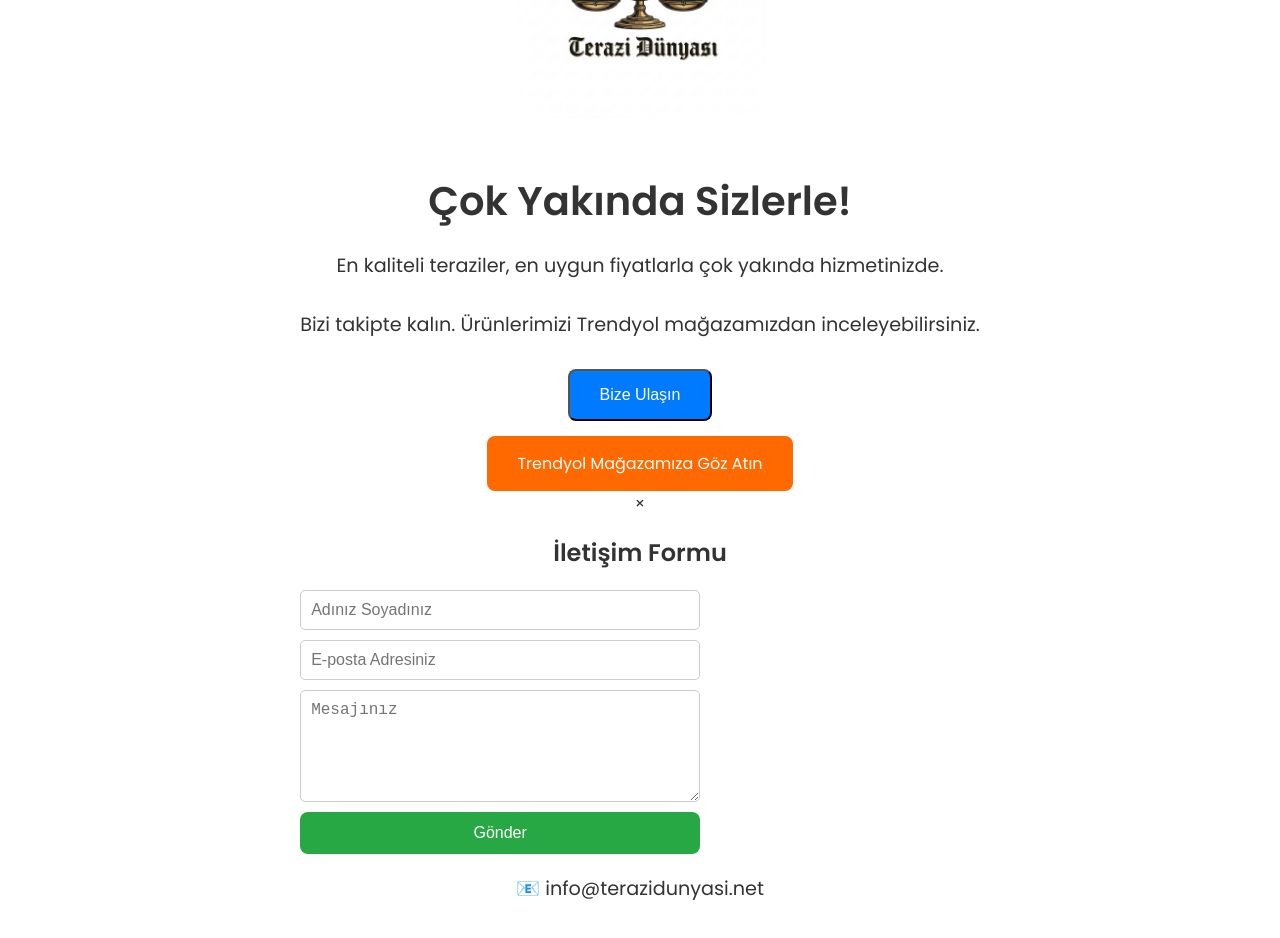
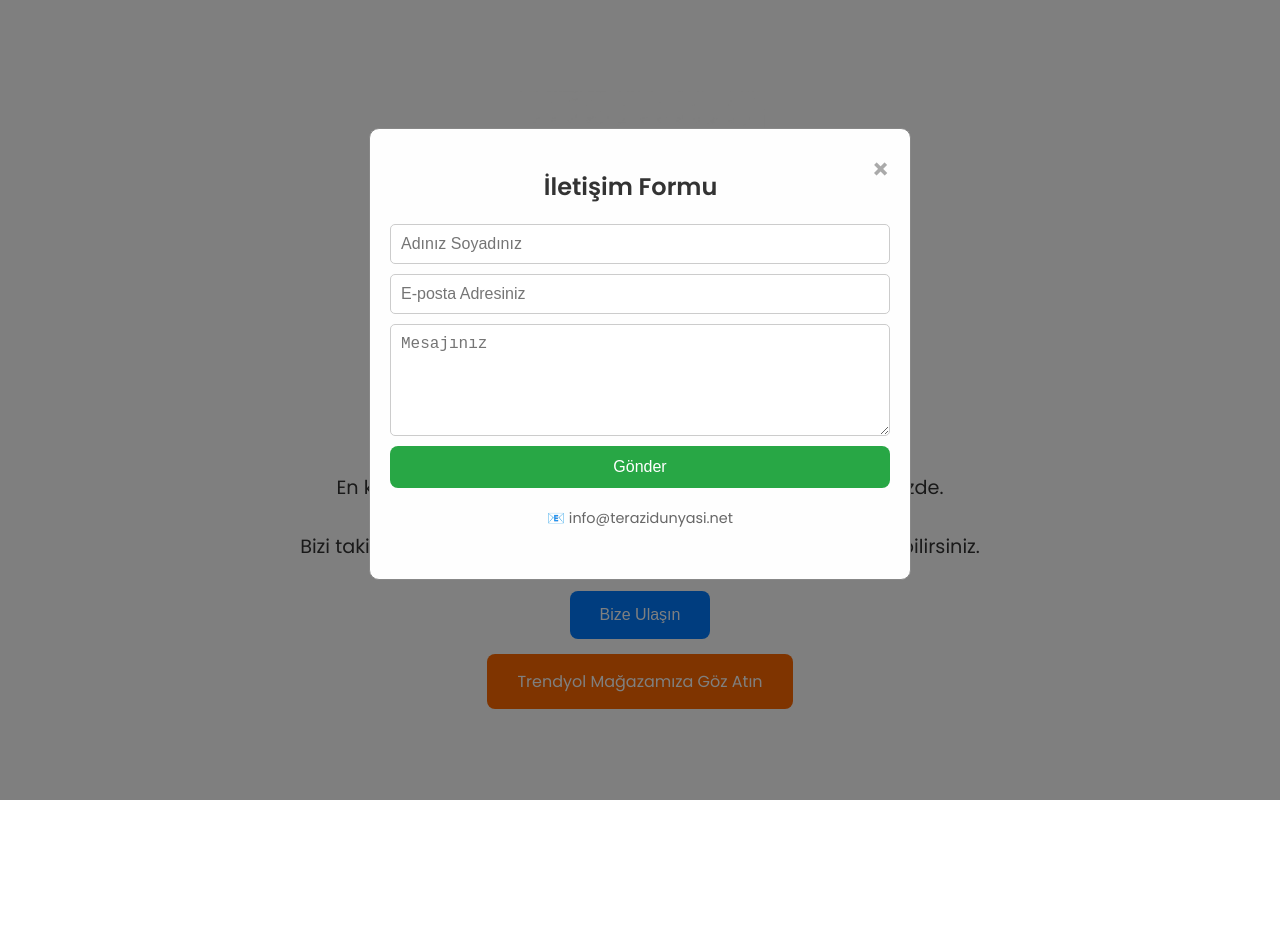
Before and after one commit to UfukAltay/terazidunyasi-net, a plain HTML site: page index.html in a window 1280 px wide. Both pictures are taken after a click on the button "Bize Ulaşın". After the commit the page ends 800 px from the top, so only its background shows below. Drawn offline with Linux system fonts and the light colour scheme; files that its build step writes are made by us from their sources; files whose address does not match are found by name.

Commit message:
Add files via upload

```diff
--- a/assets/style.css
+++ b/assets/style.css
@@ -51,6 +51,8 @@ p {
     background-color: #007BFF;
     border-radius: 8px;
     transition: background 0.3s ease;
+    border: none;
+    cursor: pointer;
 }
 
 .button:hover {
@@ -65,17 +67,47 @@ p {
     background-color: #cc5500;
 }
 
-@media (max-width: 600px) {
-    h1 { font-size: 2rem; }
-    p { font-size: 1rem; }
+/* Modal */
+.modal {
+    display: none;
+    position: fixed;
+    z-index: 1;
+    left: 0;
+    top: 0;
+    width: 100%;
+    height: 100%;
+    overflow: auto;
+    background-color: rgba(0,0,0,0.5);
+    animation: fadeIn 0.5s ease-in;
+}
+
+.modal-content {
+    background-color: #fefefe;
+    margin: 10% auto;
+    padding: 20px;
+    border: 1px solid #888;
+    border-radius: 10px;
+    width: 90%;
+    max-width: 500px;
+}
+
+.close {
+    color: #aaa;
+    float: right;
+    font-size: 28px;
+    font-weight: bold;
+    cursor: pointer;
+}
+
+.close:hover {
+    color: black;
 }
 
 .contact-form {
     display: flex;
     flex-direction: column;
     gap: 10px;
-    max-width: 400px;
-    width: 100%;
+    margin-top: 20px;
 }
 
 .contact-form input,
@@ -100,3 +132,14 @@ p {
 .contact-form button:hover {
     background-color: #1e7e34;
 }
+
+.email-info {
+    margin-top: 20px;
+    font-size: 0.9rem;
+    color: #666;
+}
+
+@media (max-width: 600px) {
+    h1 { font-size: 2rem; }
+    p { font-size: 1rem; }
+}
```
